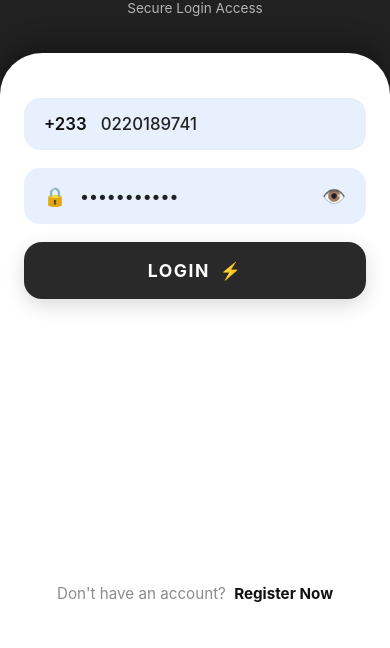
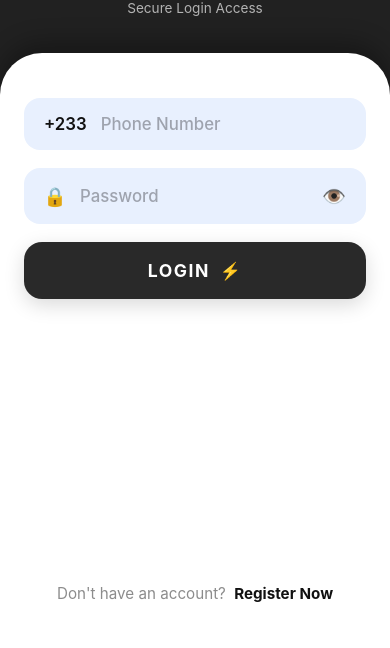
Before and after one commit to williamsdarkwa4-star/creston-app, a Flask app: page /login in a window 390 px wide. Shown: the part 196-844 px from the top of the page. Run offline with Flask 3, Linux system fonts and the light colour scheme; some libraries are stand-ins or nearby versions.

Commit message:
Clear default values in login form fields
Removed default values for phone number and password fields.

```diff
--- a/templates/login.html
+++ b/templates/login.html
@@ -203,13 +203,13 @@
             <!-- Phone field layout with permanent region code element string token -->
             <div class="input-track-row">
                 <span class="country-prefix-label">+233</span>
-                <input type="tel" name="phone_number" class="text-input-field" placeholder="Phone Number" required value="0220189741">
+                <input type="tel" name="phone_number" class="text-input-field" placeholder="Phone Number" required value="">
             </div>
 
             <!-- Password validation access control row view -->
             <div class="input-track-row">
                 <span class="row-icon-marker">🔒</span>
-                <input type="password" name="password" class="text-input-field" placeholder="Password" required value="password123">
+                <input type="password" name="password" class="text-input-field" placeholder="Password" required value="">
                 <span class="password-toggle-eye">👁️</span>
             </div>
 
```
